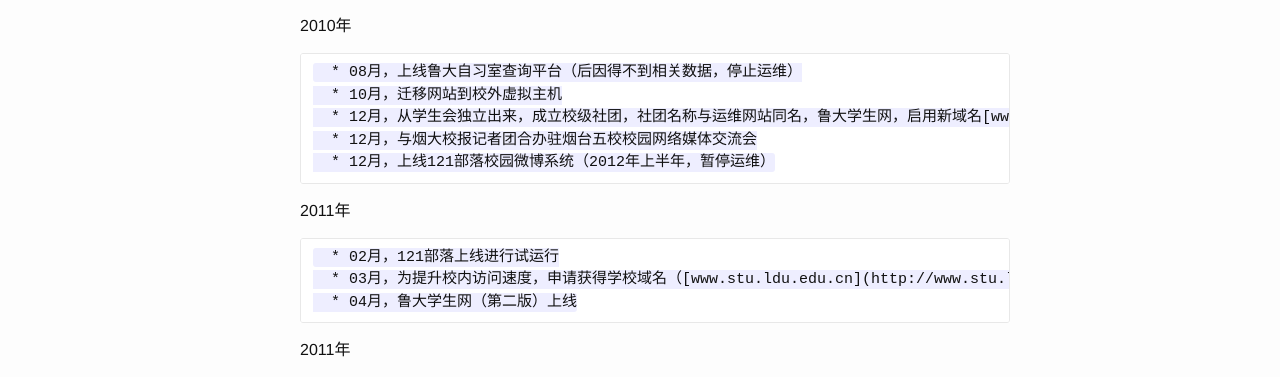
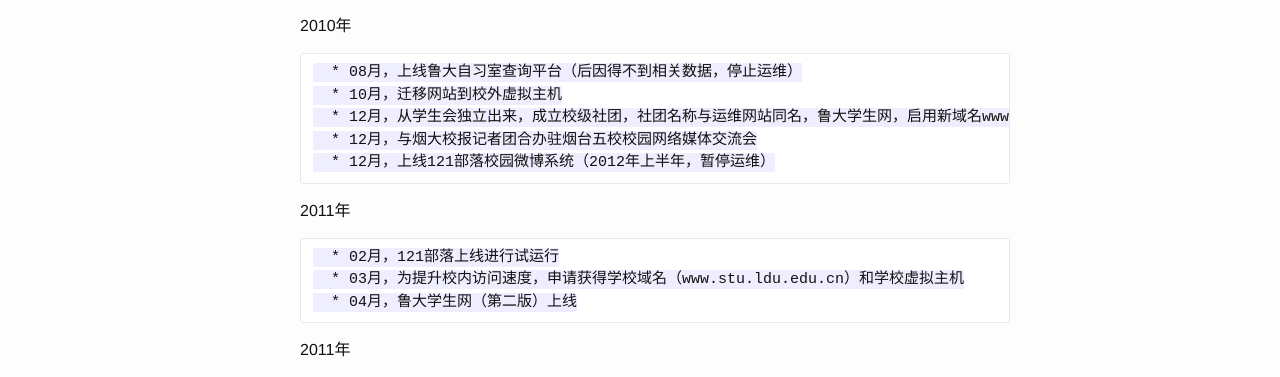
Before and after one commit to ldsn/sailboat, a Jekyll site: the page built from pages/time-line/index.markdown, in a window 1280 px wide. Shown: the part 618-995 px from the top of the page. Built offline with Jekyll 4.4.1, drawn with Linux system fonts in a browser that asks for light colours; comment, search, counter and statistics services are not loaded; some of the changed lines change nothing that is shown.

Commit message:
Update index.markdown

```diff
--- a/pages/time-line/index.markdown
+++ b/pages/time-line/index.markdown
@@ -33,14 +33,14 @@
 
         * 08月，上线鲁大自习室查询平台（后因得不到相关数据，停止运维）
         * 10月，迁移网站到校外虚拟主机
-        * 12月，从学生会独立出来，成立校级社团，社团名称与运维网站同名，鲁大学生网，启用新域名[www.ldustu.com](http://www.ldustu.com)
+        * 12月，从学生会独立出来，成立校级社团，社团名称与运维网站同名，鲁大学生网，启用新域名www.ldustu.com
         * 12月，与烟大校报记者团合办驻烟台五校校园网络媒体交流会
         * 12月，上线121部落校园微博系统（2012年上半年，暂停运维）
 
 * 2011年
 
         * 02月，121部落上线进行试运行
-        * 03月，为提升校内访问速度，申请获得学校域名（[www.stu.ldu.edu.cn](http://www.stu.ldu.edu.cn)）和学校虚拟主机
+        * 03月，为提升校内访问速度，申请获得学校域名（www.stu.ldu.edu.cn）和学校虚拟主机
         * 04月，鲁大学生网（第二版）上线
 
 * 2011年
```
